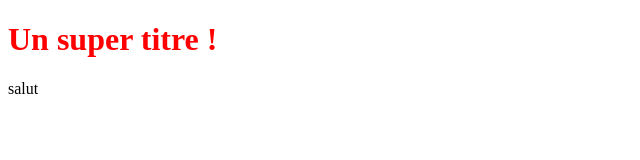
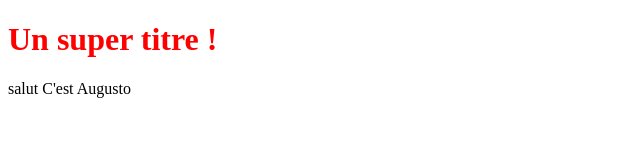
Before and after one commit to Fadil14it/OpenclassroomsProject, a plain HTML site: page index.html in a window 1280 px wide. Shown: the whole page, without its empty margins (0-640 px from the left). Drawn offline with Linux system fonts and the light colour scheme.

Commit message:
Update index.html

```diff
--- a/index.html
+++ b/index.html
@@ -10,3 +10,4 @@
 </body>
 </html>
 salut
+C'est Augusto
```
